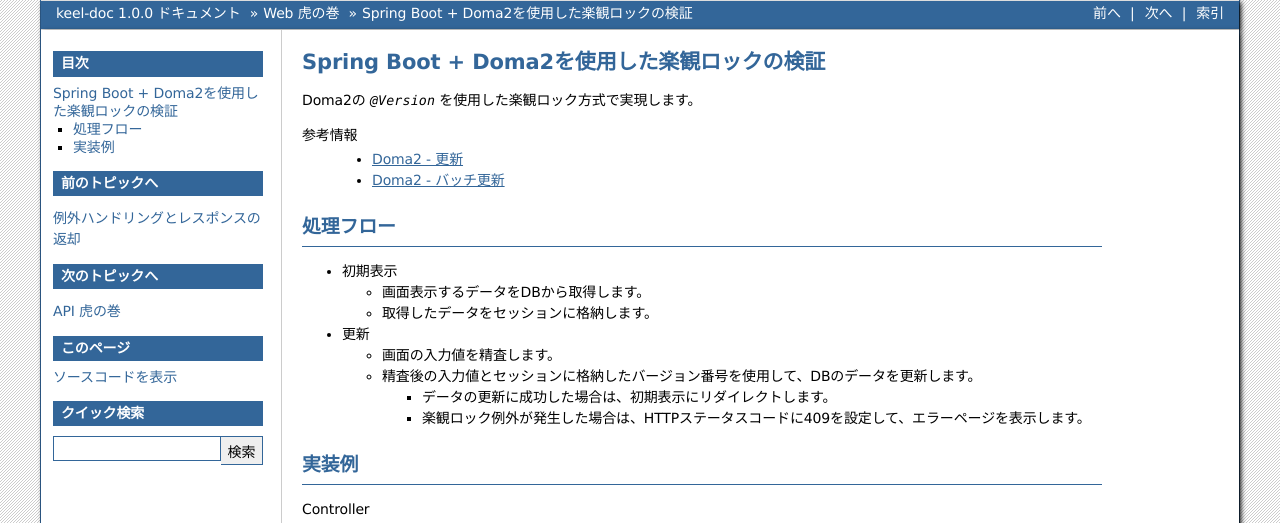
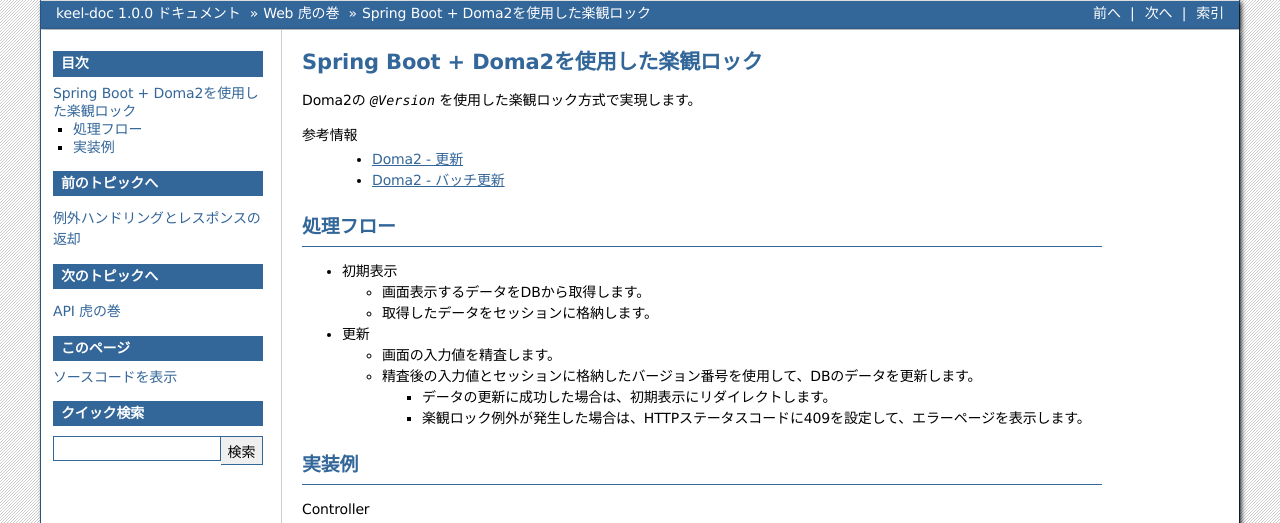
Before and after one commit to Fintan-contents/spring-crib-notes, a Sphinx documentation site: the page built from doc/web/exclusive-control/doma2-optimistic-lock.rst, in a window 1280 px wide. Shown: the top 523 px of the page. Built offline with Sphinx 7.4.7, drawn with Linux system fonts in a browser that asks for light colours; some of the changed text lies outside the part shown; grey boxes are pictures that could not be loaded.

Commit message:
タイトルを変更

```diff
--- a/doc/web/exclusive-control/doma2-optimistic-lock.rst
+++ b/doc/web/exclusive-control/doma2-optimistic-lock.rst
@@ -1,4 +1,4 @@
-Spring Boot + Doma2を使用した楽観ロックの検証
+Spring Boot + Doma2を使用した楽観ロック
 ====================================================================================================
 
 Doma2の `@Version` を使用した楽観ロック方式で実現します。
```
